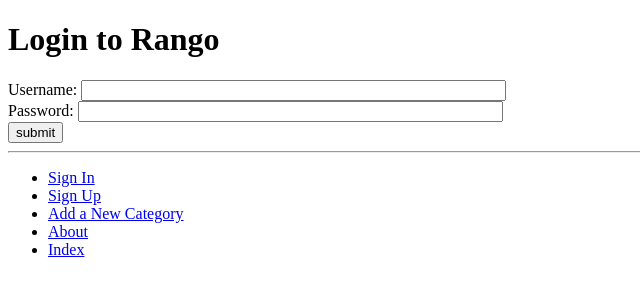
After one commit to christophermcfadyen/-tango_with_django_project, a Django app: page /rango/login/ in a window 1280 px wide. The commit adds this page. Shown: the top 300 px of the page, without its empty margins (0-640 px from the left). Run offline with Django 3.2, Linux system fonts and the light colour scheme.

Commit message:
ch9 finish

```diff
--- a/rango/admin.py
+++ b/rango/admin.py
@@ -1,5 +1,5 @@
 from django.contrib import admin
-from rango.models import Category, Page
+from rango.models import Category, Page, UserProfile
 
 class CategoryAdmin(admin.ModelAdmin):
     prepopulated_fields = {'slug':('name',)}
@@ -7,3 +7,4 @@ class CategoryAdmin(admin.ModelAdmin):
 # Register your models here.
 admin.site.register(Page)
 admin.site.register(Category, CategoryAdmin)
+admin.site.register(UserProfile)
--- a/rango/urls.py
+++ b/rango/urls.py
@@ -7,3 +7,22 @@ urlpatterns = [
     url(r'^category/(?P<category_name_slug>[\w\-]+)/$',
         views.show_category, name='show_category'),
         url(r'^category/(?P<category_name_slug>\w+)/add_page/$', views.add_page, name='add_page'),]
+
+
+urlpatterns = [
+    url(r'^$', views.index, name='index'),
+    url(r'about/$', views.about, name='about'),
+    url(r'^add_category/$', views.add_category, name='add_category'),
+    url(r'^category/(?P<category_name_slug>[\w\-]+)/$',
+        views.show_category,
+        name='show_category'),
+    url(r'^category/(?P<category_name_slug>[\w\-]+)/add_page/$',
+        views.add_page,
+        name='add_page'),
+    url(r'^register/$',
+        views.register,
+        name='register'),
+        url(r'^login/$', views.user_login, name='login'),
+        url(r'^restricted/', views.restricted, name='restricted'),
+        url(r'^logout/$', views.user_logout, name='logout'),
+        ]
--- a/rango/views.py
+++ b/rango/views.py
@@ -1,8 +1,14 @@
 from django.shortcuts import render
 from rango.models import Category, Page
 from rango.forms import CategoryForm, PageForm
-# Create your views here.
 from django.http import HttpResponse
+from rango.forms import UserForm, UserProfileForm
+from django.contrib.auth import authenticate, login
+from django.http import HttpResponseRedirect, HttpResponse
+from django.core.urlresolvers import reverse
+from django.contrib.auth.decorators import login_required
+from django.contrib.auth import logout
+
 
 def index(request):
     # Query the database for a list of ALL categories currently stored.
@@ -99,3 +105,107 @@ def add_page(request, category_name_slug):
             print(form.errors)
     context_dict = {'form':form, 'category': category}
     return render(request, 'rango/add_page.html', context_dict)
+
+def register(request):
+    # A boolean value for telling the template
+    # whether the registration was successful.
+    # Set to False initially. Code changes value to
+    # True when registration succeeds.
+    registered = False
+
+    # If it's a HTTP POST, we're interested in processing form data.
+    if request.method == 'POST':
+        # Attempt to grab information from the raw form information.
+        # Note that we make use of both UserForm and UserProfileForm.
+        user_form = UserForm(data=request.POST)
+        profile_form = UserProfileForm(data=request.POST)
+
+        # If the two forms are valid...
+        if user_form.is_valid() and profile_form.is_valid():
+            # Save the user's form data to the database.
+            user = user_form.save()
+            # Now we hash the password with the set_password method.
+            # Once hashed, we can update the user object.
+            user.set_password(user.password)
+            user.save()
+            # Now sort out the UserProfile instance.
+            # Since we need to set the user attribute ourselves,
+            # we set commit=False. This delays saving the model
+            # until we're ready to avoid integrity problems.
+            profile = profile_form.save(commit=False)
+            profile.user = user
+            # Did the user provide a profile picture?
+            # If so, we need to get it from the input form and
+            #put it in the UserProfile model.
+            if 'picture' in request.FILES:
+                profile.picture = request.FILES['picture']
+            # Now we save the UserProfile model instance.
+            profile.save()
+            # Update our variable to indicate that the template
+            # registration was successful.
+            registered = True
+        else:
+            # Invalid form or forms - mistakes or something else?
+            # Print problems to the terminal.
+            print(user_form.errors, profile_form.errors)
+    else:
+        # Not a HTTP POST, so we render our form using two ModelForm instances.
+        # These forms will be blank, ready for user input.
+        user_form = UserForm()
+        profile_form = UserProfileForm()
+
+    # Render the template depending on the context.
+    return render(request,
+                    'rango/register.html',
+                    {'user_form': user_form,
+                    'profile_form': profile_form,
+                    'registered': registered})
+def user_login(request):
+# If the request is a HTTP POST, try to pull out the relevant information.
+    if request.method == 'POST':
+        # Gather the username and password provided by the user.
+        # This information is obtained from the login form.
+        # We use request.POST.get('<variable>') as opposed
+        # to request.POST['<variable>'], because the
+        # request.POST.get('<variable>') returns None if the
+        # value does not exist, while request.POST['<variable>']
+        # will raise a KeyError exception.
+        username = request.POST.get('username')
+        password = request.POST.get('password')
+        # Use Django's machinery to attempt to see if the username/password
+        # combination is valid - a User object is returned if it is.
+        user = authenticate(username=username, password=password)
+        # If we have a User object, the details are correct.
+        # If None (Python's way of representing the absence of a value), no user
+        # with matching credentials was found.
+        if user:
+        # Is the account active? It could have been disabled.
+            if user.is_active:
+                # If the account is valid and active, we can log the user in.
+                # We'll send the user back to the homepage.
+                login(request, user)
+                return HttpResponseRedirect(reverse('index'))
+            else:
+            # An inactive account was used - no logging in!
+                return HttpResponse("Your Rango account is disabled.")
+        else:
+            # Bad login details were provided. So we can't log the user in.
+            print("Invalid login details: {0}, {1}".format(username, password))
+            return HttpResponse("Invalid login details supplied.")
+        # The request is not a HTTP POST, so display the login form.
+    # This scenario would most likely be a HTTP GET.
+    else:
+        # No context variables to pass to the template system, hence the
+        # blank dictionary object...
+        return render(request, 'rango/login.html', {})
+
+@login_required
+def restricted(request):
+    return HttpResponse("Since you're logged in, you can see this text!")
+
+@login_required
+def user_logout(request):
+    # Since we know the user is logged in, we can now just log them out.
+    logout(request)
+    # Take the user back to the homepage.
+    return HttpResponseRedirect(reverse('index'))
--- a/tango_with_django_project/settings.py
+++ b/tango_with_django_project/settings.py
@@ -130,3 +130,6 @@ STATICFILES_DIRS = [STATIC_DIR, ]
 # Media Files
 MEDIA_ROOT = MEDIA_DIR
 MEDIA_URL = '/media/'
+
+#Login
+LOGIN_URL = '/rango/login/'
--- a/templates/rango/base.html
+++ b/templates/rango/base.html
@@ -17,10 +17,18 @@
         </div>
         <hr />
         <div>
+
             <ul>
-                <li><a href="{% url 'add_category' %}">Add New Category</a></li>
-                <li><a href="{% url 'about' %}">About</a></li>
-                <li><a href="{% url 'index' %}">Index</a></li>
+                {% if user.is_authenticated %}
+                    <li><a href="{% url 'restricted' %}">Restricted Page</a></li>
+                    <li><a href="{% url 'logout' %}">Logout</a></li>
+                {% else %}
+                    <li><a href="{% url 'login' %}">Sign In</a></li>
+                    <li><a href="{% url 'register' %}">Sign Up</a></li>
+                {% endif %}
+                    <li><a href="{% url 'add_category' %}">Add a New Category</a></li>
+                    <li><a href="{% url 'about' %}">About</a></li>
+                    <li><a href="{% url 'index' %}">Index</a></li>
             </ul>
         </div>
     </body>
--- /dev/null
+++ b/templates/rango/login.html
@@ -0,0 +1,16 @@
+{% extends 'rango/base.html' %}
+{% load staticfiles %}
+{% block title_block %}
+    Login
+{% endblock %}
+{% block body_block %}
+    <h1>Login to Rango</h1>
+    <form id="login_form" method="post" action="{% url 'login' %}">
+        {% csrf_token %}
+        Username: <input type="text" name="username" value="" size="50" />
+        <br />
+        Password: <input type="password" name="password" value="" size="50" />
+        <br />
+        <input type="submit" value="submit" />
+    </form>
+{% endblock %}
```
Also changed, not shown: rango/forms.py (+13 -1 lines), rango/models.py (+14 -0 lines), templates/rango/register.html (added, +28 -0 lines), db.sqlite3, rango/migrations/0005_userprofile.py (added).
